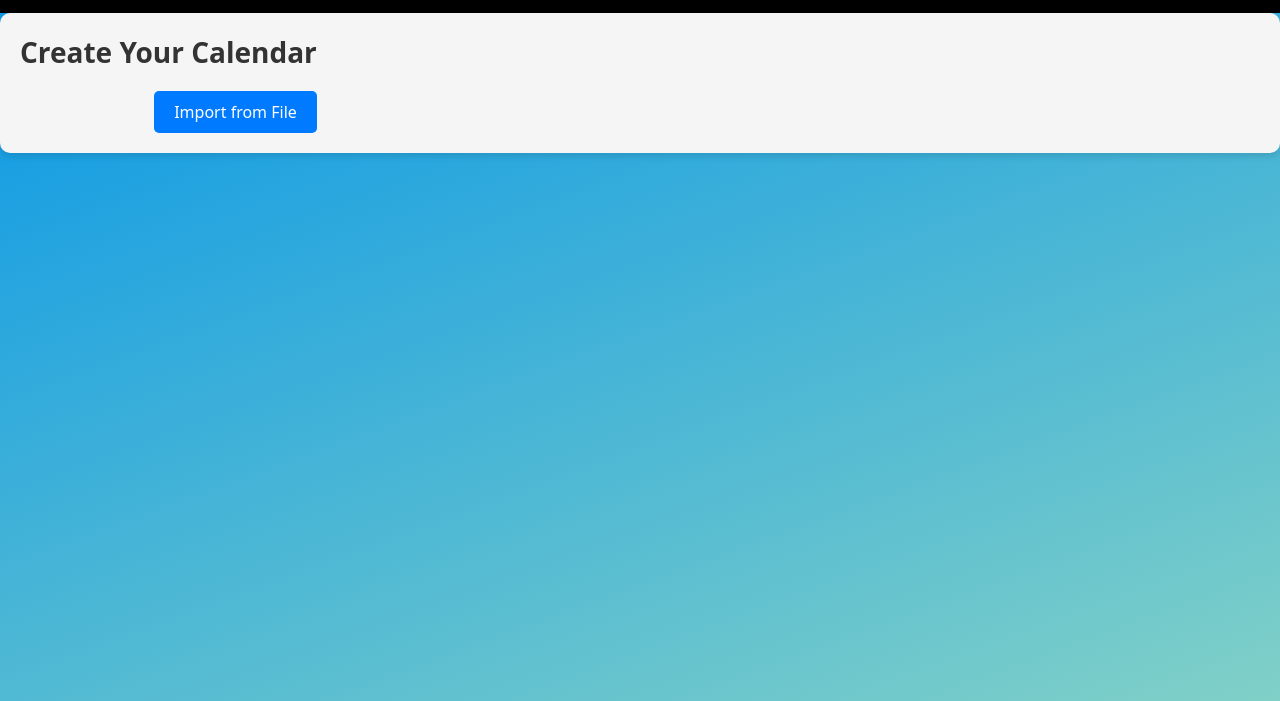
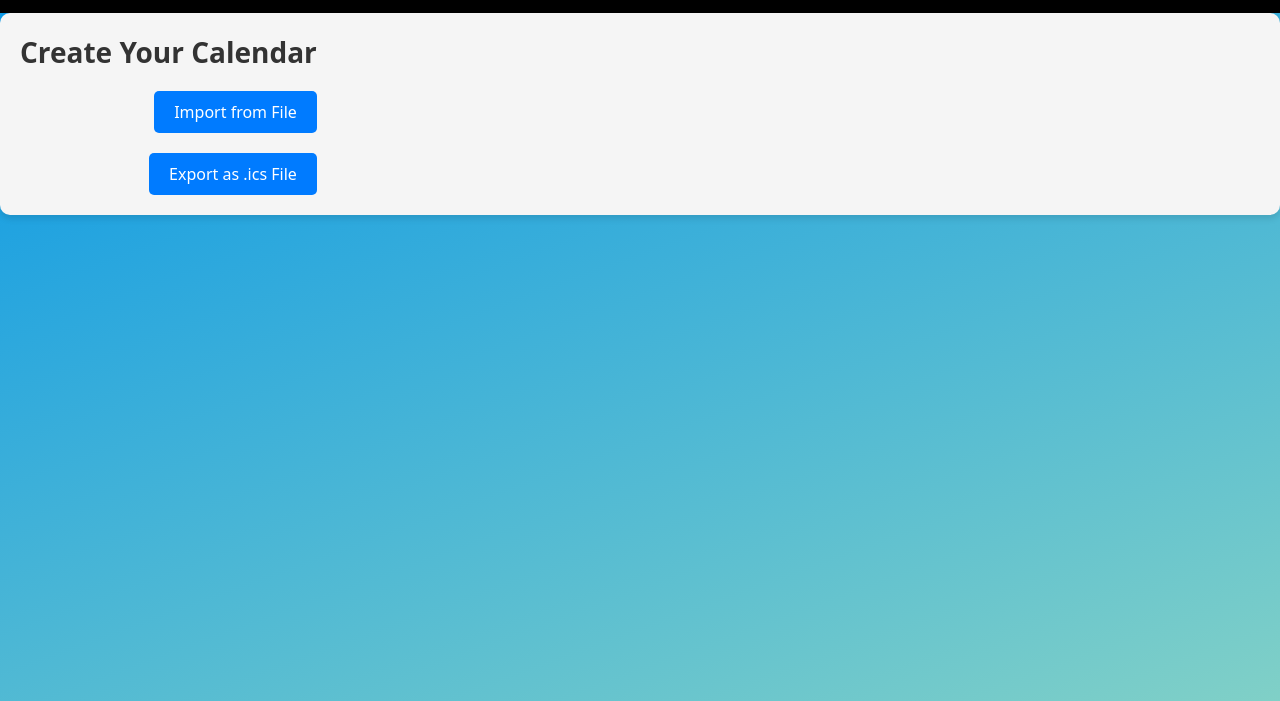
Before and after one commit to UnlimitedDrip/ProjectPinecone, a plain HTML site: page project_pinecone/create.html in a window 1280 px wide. Shown: the part 99-800 px from the top of the page. Drawn offline with Linux system fonts and the light colour scheme.

Commit message:
closes #8 (#21)
I may be an idiot and didn't select the correct target directory. This should *hopefully* be the last one these I gotta do

```diff
--- a/project_pinecone/create.html
+++ b/project_pinecone/create.html
@@ -26,6 +26,12 @@
         </div>
 
         <input type="file" id="calendarFileInput" style="display: none;" accept=".ics">
+
+    <!-- Button to Export Data to ics file-->
+        <div class="import-buttons">
+           <button id="export-to-ics">Export as .ics File </button>
+        </div>
+
     </div>
 </section>
 
```
